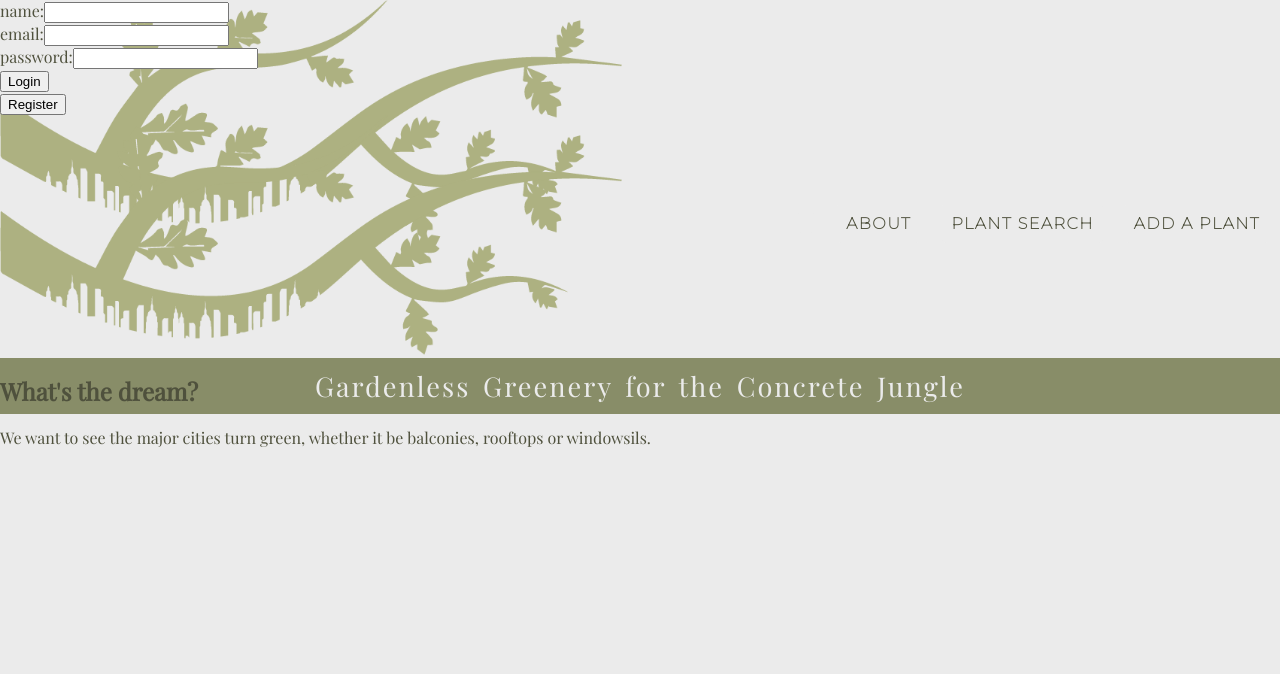
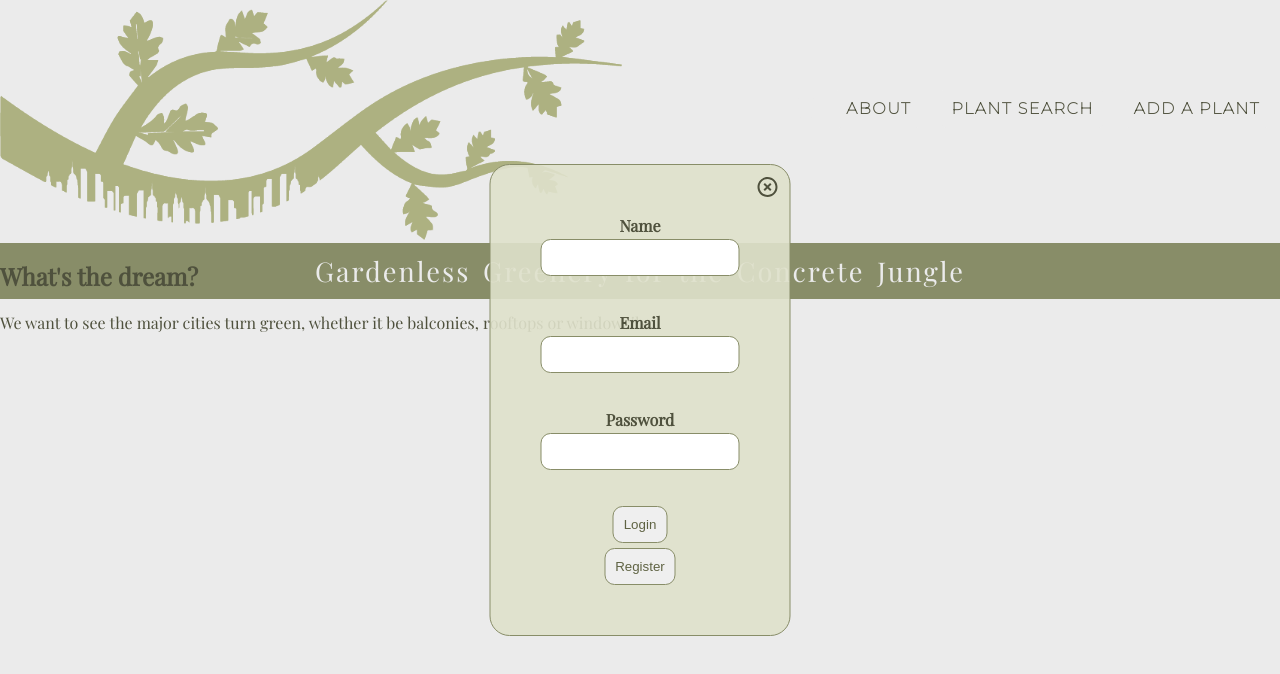
Before and after one commit to final-project-squad/cautious-carnival, a React (Create React App) app in the folder front-end/: page /about in a window 1280 px wide. Shown: the top 674 px of the page. Built offline with nearby package versions, Linux system fonts and the light colour scheme.

Commit message:
Register and Login Form style

```diff
--- a/front-end/package.json
+++ b/front-end/package.json
@@ -3,6 +3,7 @@
   "version": "0.1.0",
   "private": true,
   "dependencies": {
+    "@material-ui/core": "^4.12.1",
     "@testing-library/jest-dom": "^5.14.1",
     "@testing-library/react": "^11.2.7",
     "@testing-library/user-event": "^12.8.3",
--- a/front-end/src/components/Login/register.js
+++ b/front-end/src/components/Login/register.js
@@ -1,6 +1,7 @@
 /* to register users*/
 import { useState } from "react";
 import React from 'react';
+import HighlightOffIcon from '@material-ui/icons/HighlightOff';
 
 const Register = () => {
   const [name, setname] = useState();
@@ -39,20 +40,23 @@ const Register = () => {
   };
 
   return (
-  <div>
+  <div className="form-login">
     <form onSubmit={getLogin}>
-          <label>name:</label>
+
+          <HighlightOffIcon className="close-icon"/>
+
+          <label>name</label>
           <input onChange={(e) => setname(e.target.value)} value={name} />
           <br />
-          <label>email:</label>
+          <label>email</label>
           <input onChange={(e) => setemail(e.target.value)} value={email} />
           <br />
-          <label>password:</label>
+          <label>password</label>
           <input onChange={(e) => setPassword(e.target.value)} value={password} />
           <br />
-          <button type="submit">Login</button>
+          <button type="submit" className="btt-login">Login</button>
         </form>
-        <button onClick={register}>Register</button>
+        <button onClick={register} className="btt-reg">Register</button>
         </div>
 
   );
--- a/front-end/src/components/header/header.css
+++ b/front-end/src/components/header/header.css
@@ -45,6 +45,64 @@
     color: rgb(235,235,235);
 }
 
+/***** LOG IN FORM ****/
+
+.form-login {
+    border: 1px solid #888d68;
+    position: absolute;
+    left: 50%;
+    top: 50%;
+    transform: translate(-50%,-50%);
+    padding: 50px;
+    background-color: rgba(223, 226, 203, 0.9);
+    border-radius: 20px;
+    font-family: 'Playfair Display', serif;
+    text-transform: capitalize;
+    font-weight: 600;
+    text-align: center;
+}
+
+
+.form-login input {
+    display: block;
+    padding: 10px;
+    border: 1px solid #888d68;
+    border-radius: 10px;
+    margin-top: 3px;
+    margin-bottom: 15px;
+}
+
+.form-login input:focus {
+    outline: none;
+}
+
+.btt-login,
+.btt-reg {
+    border: 1px solid #888d68;
+    color: #5f6343;
+    border-radius: 10px;
+    padding: 10px;
+    cursor: pointer;
+    transition-duration: 300ms;
+}
+
+.btt-login {
+    margin-bottom: 5px;
+}
+
+.btt-login:hover,
+.btt-reg:hover {
+    background-color: #888d68;
+    color: white;
+}
+
+.close-icon {
+    position: absolute;
+    right: 10px;
+    top: 10px;
+    cursor: pointer;
+}
+
 
 
 
```
Also changed, not shown: front-end/src/components/main/Main.js (line endings or trailing spaces), 1 other file (tests, documents, lock files or other folders).
